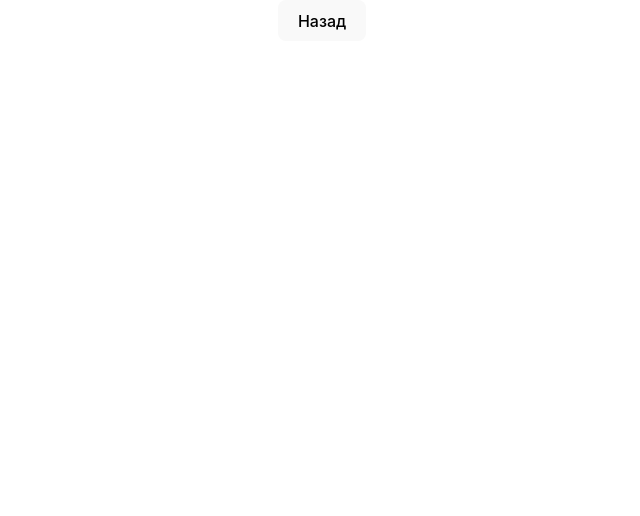
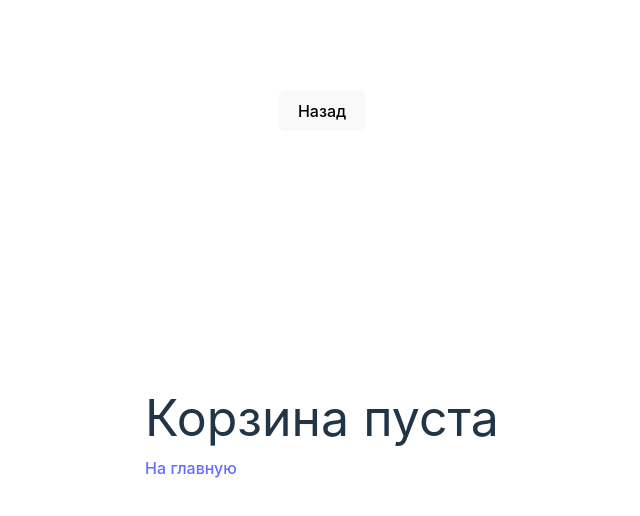
Before and after one commit to okulovdmit/product-catalog, a React app: page /cart in a window 1280 px wide. Shown: the top 516 px of the page, without its empty margins (318-958 px from the left). Built offline with nearby package versions, Linux system fonts and the light colour scheme.

Commit message:
refactor(pages/shopping-card): added final adding products to cart

```diff
--- a/package.json
+++ b/package.json
@@ -84,7 +84,8 @@
 		"react": "^18.2.0",
 		"react-dom": "^18.2.0",
 		"react-redux": "^9.2.0",
-		"react-router-dom": "^7.5.0"
+		"react-router-dom": "^7.5.0",
+		"uuid": "^11.1.0"
 	},
 	"lint-staged": {
 		"*.{css,scss}": "npm run stylelint:fix",
--- a/src/components/cart-item/cart-item.module.css
+++ b/src/components/cart-item/cart-item.module.css
@@ -2,7 +2,7 @@
 	display: flex;
 	flex-direction: column;
 	align-items: center;
-	color: white;
+	color: black;
 	border: 2px solid white;
 }
 
--- a/src/components/cart-item/cart-item.tsx
+++ b/src/components/cart-item/cart-item.tsx
@@ -2,22 +2,38 @@ import React from 'react';
 import styles from './cart-item.module.css';
 import { TCartItem } from '@utils/types';
 
+type TCartItemProps = TCartItem & {
+	deleteItem: (id: string) => void;
+};
 export const CartItem = ({
 	image,
 	name,
 	color,
 	size,
 	price,
-}: TCartItem): React.JSX.Element => {
-	console.log(name);
+	id,
+	deleteItem,
+}: TCartItemProps): React.JSX.Element => {
+	const namedColor =
+		color === '#000000'
+			? 'Черный'
+			: color === '#FFFFFF'
+			? 'Белый'
+			: color === '#808080'
+			? 'Серый'
+			: color === '#FFFF00'
+			? 'Желтый'
+			: 'Синий';
 	return (
 		<div className={styles.container}>
 			<img src={image} alt='' className={styles.img} />
 			<p>{name}</p>
-			<p>{color}</p>
+			<p>{namedColor}</p>
 			<p>{size}</p>
 			<p>{price}</p>
-			<button>Удалить</button>
+			<button type='button' onClick={() => deleteItem(id)}>
+				Удалить
+			</button>
 		</div>
 	);
 };
--- a/src/components/cart/cart.module.css
+++ b/src/components/cart/cart.module.css
@@ -2,13 +2,32 @@
 	display: flex;
 	flex-direction: column;
 	align-items: center;
-	width: 100%;
-	height: 100vh;
+	width: 80vw;
+	min-width: 1300px;
+	height: 80vh;
+	min-height: 500px;
+	background: white;
+	border-radius: 30px;
 }
 
 .items {
 	display: flex;
+	justify-content: center;
 	align-items: center;
 	width: 90%;
 	height: 100%;
 }
+
+.emptyContainer {
+	display: flex;
+	flex-direction: column;
+}
+
+.empty {
+	margin: 0;
+	font-size: 50px;
+}
+
+.back {
+	margin: 10px;
+}
--- a/src/components/cart/cart.tsx
+++ b/src/components/cart/cart.tsx
@@ -1,5 +1,5 @@
 import React, { useEffect, useState } from 'react';
-import { useNavigate } from 'react-router-dom';
+import { useNavigate, Link } from 'react-router-dom';
 import styles from './cart.module.css';
 import { TCartItem } from '@utils/types';
 import { CartItem } from '../cart-item/cart-item';
@@ -16,13 +16,32 @@ export const Cart = (): React.JSX.Element => {
 	const backward = () => {
 		navigate(-1);
 	};
+	const deleteItem = (id: string) => {
+		if (items.length === 1) {
+			localStorage.removeItem('cart');
+			setItems([]);
+		} else {
+			const newItems = items.filter((item) => item.id !== id);
+			setItems(newItems);
+			localStorage.setItem('cart', JSON.stringify(newItems));
+		}
+	};
 	return (
 		<div className={styles.container}>
-			<button onClick={backward}>Назад</button>
+			<button className={styles.back} onClick={backward}>
+				Назад
+			</button>
 			<div className={styles.items}>
-				{items.map((item, index) => (
-					<CartItem key={index} {...item} />
-				))}
+				{items && items.length > 0 ? (
+					items.map((item) => (
+						<CartItem key={item.id} {...item} deleteItem={deleteItem} />
+					))
+				) : (
+					<div className={styles.emptyContainer}>
+						<p className={styles.empty}>Корзина пуста</p>
+						<Link to='/'>На главную</Link>
+					</div>
+				)}
 			</div>
 		</div>
 	);
--- a/src/components/product-detailes/product-detailes.tsx
+++ b/src/components/product-detailes/product-detailes.tsx
@@ -2,7 +2,7 @@ import React from 'react';
 import styles from './product-detailes.module.css';
 import { Link } from 'react-router-dom';
 import { Characteristics } from '../characteristics/characteristics';
-import { TColor, TInitialState, TSize } from '@utils/types';
+import { TCartItem, TColor, TInitialState, TSize } from '@utils/types';
 
 type TProductDetailes = {
 	product: TInitialState;
@@ -11,6 +11,8 @@ type TProductDetailes = {
 	handleChooseColor: (productId: string, colorId: number) => void;
 	handleChooseSize: (sizeId: number) => void;
 	handleChooseTShirt: () => void;
+	allowAddToCart: boolean;
+	cart: TCartItem[];
 };
 
 export const ProductDetailes = ({
@@ -20,10 +22,13 @@ export const ProductDetailes = ({
 	handleChooseColor,
 	handleChooseSize,
 	handleChooseTShirt,
+	allowAddToCart,
+	cart,
 }: TProductDetailes): React.JSX.Element => {
-	const cart = localStorage.getItem('cart');
 	const { colors } = product;
 	const { price, description, sizes: enableSizes } = color;
+	const localCart = localStorage.getItem('cart') ?? '[]';
+	const parsedLocalCart = JSON.parse(localCart);
 	return (
 		<section className={styles.container}>
 			<div className={styles.header}>
@@ -52,12 +57,15 @@ export const ProductDetailes = ({
 						handleChooseColor={handleChooseColor}
 					/>
 					<div className={styles.cart}>
-						{cart && (
+						{(cart.length > 0 || parsedLocalCart.length > 0) && (
 							<Link to='/cart' className={styles.link}>
 								<button>В корзину</button>
 							</Link>
 						)}
-						<button className={styles.button} onClick={handleChooseTShirt}>
+						<button
+							className={styles.button}
+							onClick={handleChooseTShirt}
+							disabled={allowAddToCart}>
 							Добавить в корзину
 						</button>
 					</div>
--- a/src/pages/shopping-card.tsx
+++ b/src/pages/shopping-card.tsx
@@ -11,22 +11,19 @@ import {
 	getSizes,
 } from '../services/api';
 import { Preloader } from '../components/preloader/preloader';
+import { v4 as uuid } from 'uuid';
 
 export const ShoppingCard = (): React.JSX.Element => {
 	const { productId: id } = useParams();
-	const cartLocal = localStorage.getItem('cart');
 	const [selectedProduct, setSelectedProduct] = useState<TInitialState | null>(
 		null
 	);
 	const [selectedColor, setSelectedColor] = useState<TColor | null>(null);
 	const [sizes, setSizes] = useState<TSize[]>([]);
 	const [selectedSize, setSelectedSize] = useState<TSize | null>(null);
+	const [cart, setCart] = useState<TCartItem[]>([]);
 	const [isLoading, setIsLoading] = useState<boolean>(true);
 	const [error, setError] = useState<string>('');
-	const [cart, setCart] = useState<TCartItem[]>(
-		cartLocal ? JSON.parse(cartLocal) : []
-	);
-	console.log(selectedSize);
 	useEffect(() => {
 		getProduct(id)
 			.then((data) => {
@@ -54,6 +51,7 @@ export const ShoppingCard = (): React.JSX.Element => {
 		getProductColor(productID, colorID)
 			.then((data) => setSelectedColor(data))
 			.catch((error) => console.error('Ошибка при загрузке продуктов:', error));
+		setSelectedSize(null);
 	};
 
 	const handleChooseSize = (sizeId: number): void => {
@@ -75,12 +73,14 @@ export const ShoppingCard = (): React.JSX.Element => {
 			color: selectedColor.name,
 			size: selectedSize?.label,
 			price: selectedColor.price,
+			id: uuid(),
 		};
-		console.log('add product', product);
-		const updateCart = [...cart, product];
+		const updateCart: TCartItem[] = [...cart, product];
 		setCart(updateCart);
-		localStorage.setItem('cart', JSON.stringify(cart));
+		localStorage.setItem('cart', JSON.stringify(updateCart));
+		setSelectedSize(null);
 	};
+	const allowAddToCart = !selectedSize;
 	return (
 		<div className={styles.container}>
 			<ProductImage path={pathImage} />
@@ -91,6 +91,8 @@ export const ShoppingCard = (): React.JSX.Element => {
 				handleChooseColor={handleChooseColor}
 				handleChooseSize={handleChooseSize}
 				handleChooseTShirt={handleChooseTShirt}
+				cart={cart}
+				allowAddToCart={allowAddToCart}
 			/>
 		</div>
 	);
--- a/src/styles.css
+++ b/src/styles.css
@@ -53,8 +53,14 @@ button:hover {
 	border-color: #646cff;
 }
 
+button:disabled {
+	background-color: gray;
+	pointer-events: none;
+}
+
 button:focus,
 button:focus-visible {
+	background-color: yellow;
 	outline: 4px auto -webkit-focus-ring-color;
 }
 
--- a/src/utils/types.ts
+++ b/src/utils/types.ts
@@ -25,4 +25,5 @@ export type TCartItem = {
 	color: string;
 	size?: string;
 	price: string;
+	id: string;
 };
```
Also changed, not shown: 1 other file (tests, documents, lock files or other folders).
